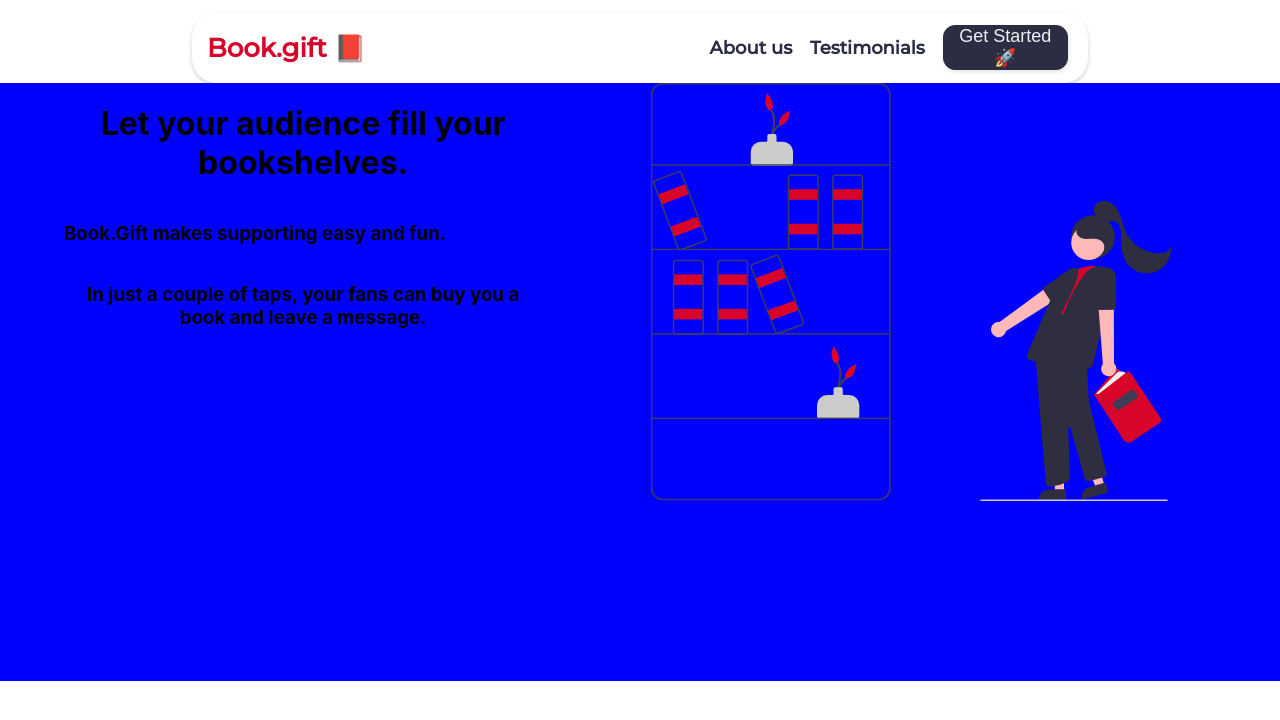
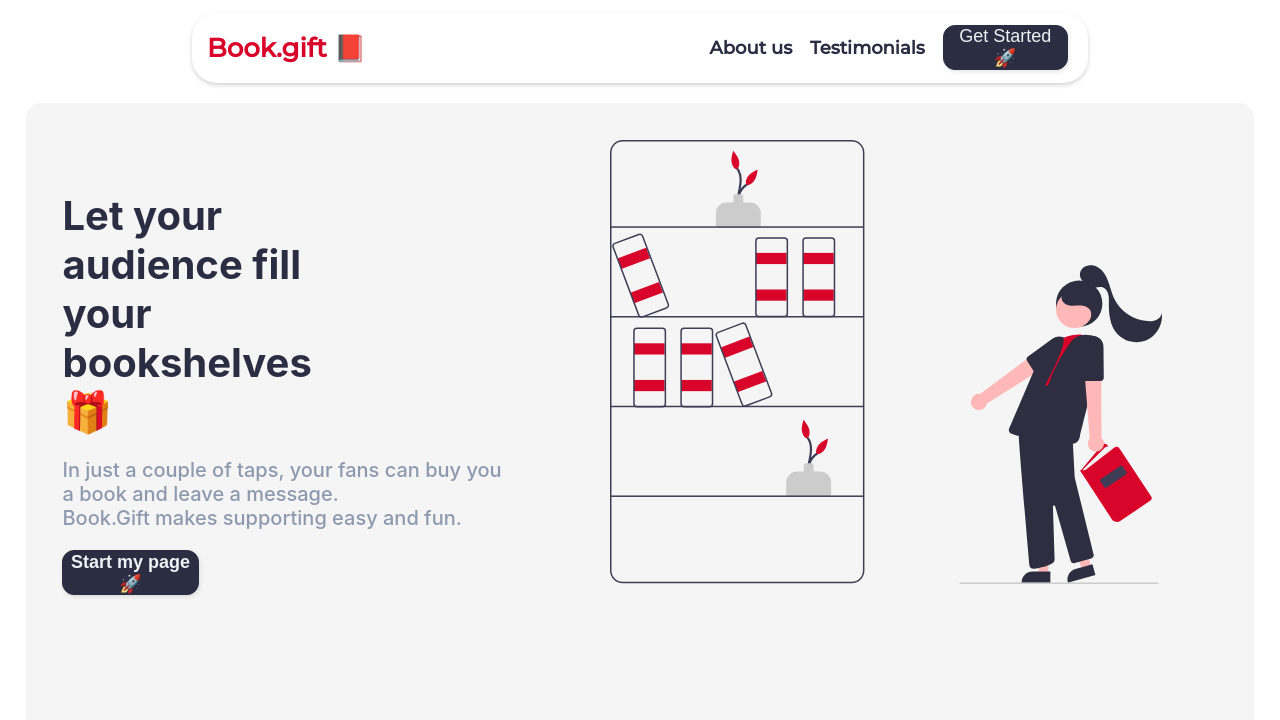
Before and after one commit to kaustubhpDev/book.gift, a React (Create React App) app in the folder view/book.gift/: page / in a window 1280 px wide. Shown: the top 720 px of the page. Built offline with nearby package versions, Linux system fonts and the light colour scheme.

Commit message:
shipped hero section lessgoooo

```diff
--- a/view/book.gift/src/App.css
+++ b/view/book.gift/src/App.css
@@ -1,5 +1,4 @@
 .App {
-  text-align: center;
 }
 
 .App-logo {
--- a/view/book.gift/src/Components/Hero Section/Hero.css
+++ b/view/book.gift/src/Components/Hero Section/Hero.css
@@ -1,17 +1,59 @@
 .hero{
     display:flex;
-    background-color: blue;
-    justify-content: space-between;
+    justify-content:space-around;
+    margin-top:20px;
+    margin-right: 2%;
+    margin-left:2%;
+    background-color: whitesmoke;
+    border-radius: 15px;
+
+
 }
 .hero-text-content{
     display: flex;
     flex-direction: column;
     justify-content: flex-start;
     align-items: flex-start;
-    margin-left:5%;
+    margin-left:3%;
+    margin-top:5%;
+    flex-wrap: wrap;
+    position: relative;
+
 }
 .illustration-hero-image{
     height: 70%;
-
+    margin-top:5%;
 
 }
+.illustration-hero{
+    text-align: center;
+}
+.text-content-head{
+    font-weight: 700;
+    font-size :40px;
+    color:#2B2D42;
+    padding-right:200px;
+}
+.text-content-mid{
+    margin-top: -5px;
+    color: #8D99AE;
+    font-weight: 500;
+    font-size: 20px;
+}
+.text-content-low{
+    margin-top: -20px;
+    color:#8D99AE;
+    font-weight: 500;
+    font-size: 20px;
+}
+.start-my-page-button{
+    background:#2B2D42 ;
+  color: #EDF2F4;
+  border: 1px solid #2B2D42;
+  border-radius: 12px;
+  box-shadow: rgba(0, 0, 0, 0.1) 1px 2px 4px;
+  height: 45px;
+  width: 30%;
+  font-size: large;
+  font-weight: 600;
+}
--- a/view/book.gift/src/Components/Hero Section/Hero.js
+++ b/view/book.gift/src/Components/Hero Section/Hero.js
@@ -5,10 +5,13 @@
     return(
       <div className = "hero">
         <div className="hero-text-content">
-          <h1 className="text-content">Let your audience fill your bookshelves.</h1>
-          <h3 className="text-content">Book.Gift makes supporting easy and fun.</h3>
-          <h3 className="text-content">In just a couple of taps, your fans can buy you a book and leave a message.</h3>
+          <h1 className="text-content text-content-head">Let your audience fill your bookshelves🎁</h1>
+          <h3 className="text-content text-content-mid">In just a couple of taps, your fans can buy you a book and leave a message.</h3>
+          <h3 className="text-content text-content-low">Book.Gift makes supporting easy and fun.</h3>
+          <button className="start-my-page-button">Start my page 🚀</button>
+
         </div>
+
         <div className="illustration-hero ">
             <img src={hero} className="illustration-hero-image" alt= "illustration_hero"/>
         </div>
```
